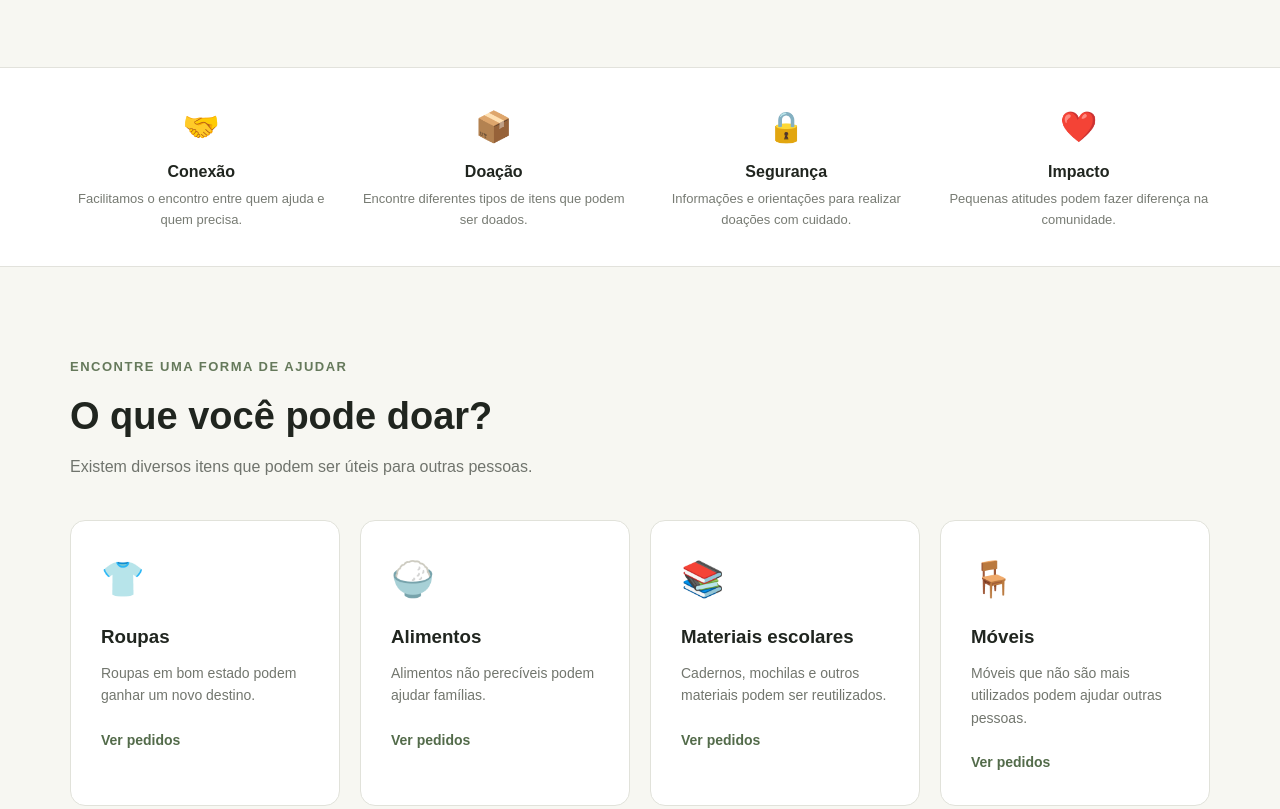
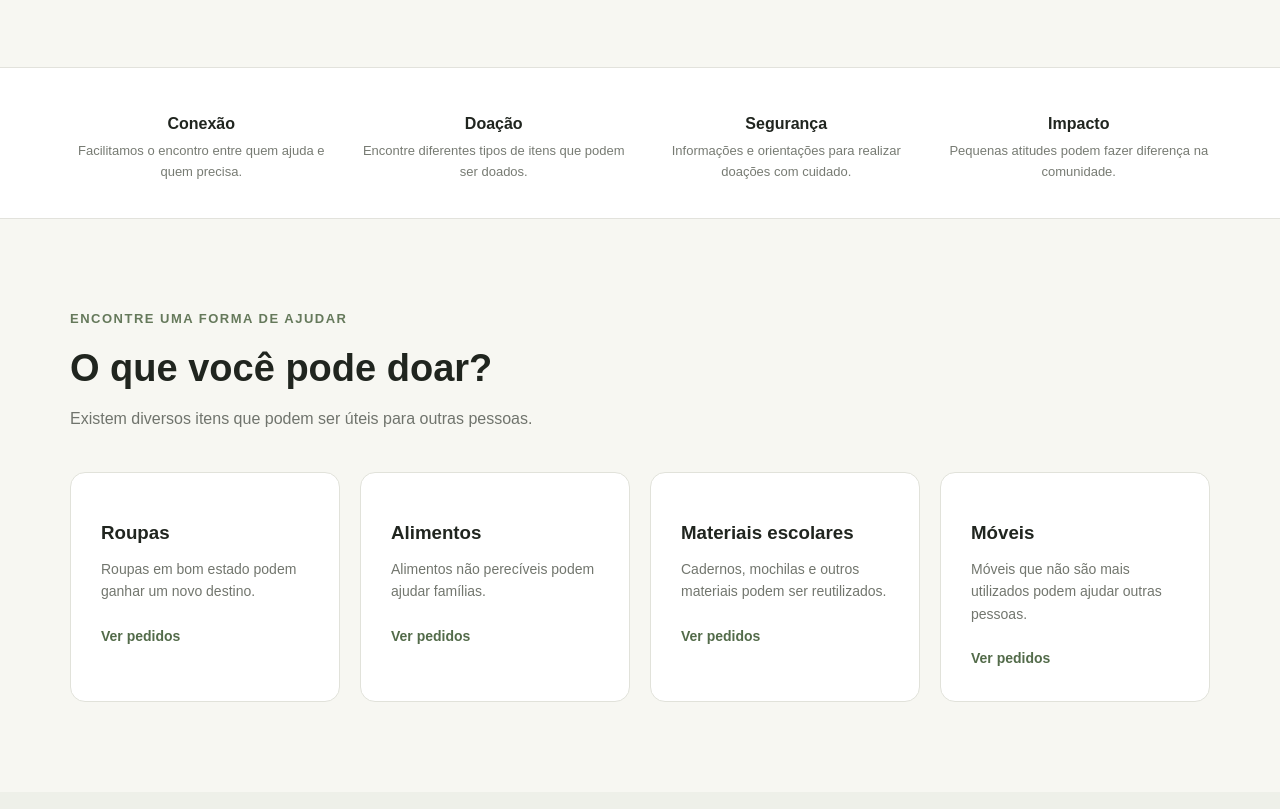
Before and after one commit to codebydutra/Conecta, a plain HTML site: page index.html in a window 1280 px wide. Shown: the part 644-1453 px from the top of the page. Drawn offline with Linux system fonts and the light colour scheme.

Commit message:
Alteração de cards

```diff
--- a/index.html
+++ b/index.html
@@ -77,25 +77,25 @@ aproximando quem pode ajudar de quem precisa.
 <section class="beneficios">
 
  <div class="beneficio">
- <div class="icone">🤝</div>
+ <div class="icone"></div>
  <h3>Conexão</h3>
  <p>Facilitamos o encontro entre quem ajuda e quem precisa.</p>
  </div>
 
  <div class="beneficio">
- <div class="icone">📦</div>
+ <div class="icone"></div>
  <h3>Doação</h3>
  <p>Encontre diferentes tipos de itens que podem ser doados.</p>
  </div>
 
  <div class="beneficio">
- <div class="icone">🔒</div>
+ <div class="icone"></div>
  <h3>Segurança</h3>
  <p>Informações e orientações para realizar doações com cuidado.</p>
  </div>
 
  <div class="beneficio">
- <div class="icone">❤️</div>
+ <div class="icone"></div>
  <h3>Impacto</h3>
  <p>Pequenas atitudes podem fazer diferença na comunidade.</p>
  </div>
@@ -114,28 +114,28 @@ aproximando quem pode ajudar de quem precisa.
  <div class="cards-categorias">
 
  <article class="card-categoria">
- <div class="emoji">👕</div>
+ <div class="emoji"></div>
  <h3>Roupas</h3>
  <p>Roupas em bom estado podem ganhar um novo destino.</p>
  <a href="#pedidos">Ver pedidos</a>
  </article>
 
  <article class="card-categoria">
- <div class="emoji">🍚</div>
+ <div class="emoji"></div>
  <h3>Alimentos</h3>
  <p>Alimentos não perecíveis podem ajudar famílias.</p>
  <a href="#pedidos">Ver pedidos</a>
  </article>
 
  <article class="card-categoria">
- <div class="emoji">📚</div>
+ <div class="emoji"></div>
  <h3>Materiais escolares</h3>
  <p>Cadernos, mochilas e outros materiais podem ser reutilizados.</p>
  <a href="#pedidos">Ver pedidos</a>
  </article>
 
  <article class="card-categoria">
- <div class="emoji">🪑</div>
+ <div class="emoji"></div>
  <h3>Móveis</h3>
  <p>Móveis que não são mais utilizados podem ajudar outras pessoas.</p>
  <a href="#pedidos">Ver pedidos</a>
@@ -180,7 +180,7 @@ aproximando quem pode ajudar de quem precisa.
 
 <article class="card-pedido">
 
- <div class="imagem-pedido">🍚</div>
+ <div class="imagem-pedido"></div>
 
  <div class="conteudo-pedido">
  <span>Alimentos</span>
@@ -276,7 +276,7 @@ aproximando quem pode ajudar de quem precisa.
 
  <div class="campanha-texto">
  <p class="etiqueta">CAMPANHA EM DESTAQUE</p>
- <h2>Volta às aulas para todos 🎒</h2>
+ <h2>Volta às aulas para todos </h2>
  <p>Uma campanha para arrecadar materiais escolares para estudantes que precisam de apoio.</p>
 
  <a href="#recursos" class="botao principal">Saiba mais</a>
@@ -349,7 +349,7 @@ Pequenas atitudes podem fazer parte de grandes mudanças.
 <div class="historias-container">
 
 <article class="historia">
-<div class="historia-imagem">🎒</div>
+<div class="historia-imagem"></div>
 <h3>Uma mochila pode fazer diferença.</h3>
 <p>
 Um item que estava parado pode voltar a ser útil para
@@ -358,7 +358,7 @@ alguém que precisa.
 </article>
 
 <article class="historia">
-<div class="historia-imagem">👕</div>
+<div class="historia-imagem"></div>
 <h3>O que não serve mais para você...</h3>
 <p>
 ...pode ser exatamente o que outra pessoa está procurando.
@@ -366,7 +366,7 @@ alguém que precisa.
 </article>
 
 <article class="historia">
-<div class="historia-imagem">🤝</div>
+<div class="historia-imagem"></div>
 <h3>A comunidade também pode ajudar.</h3>
 <p>
 Quando informações são organizadas, fica mais fácil
```
